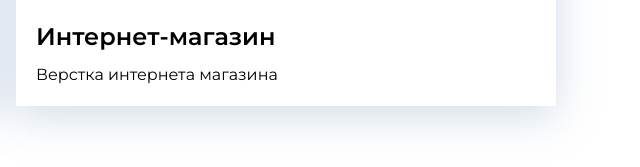
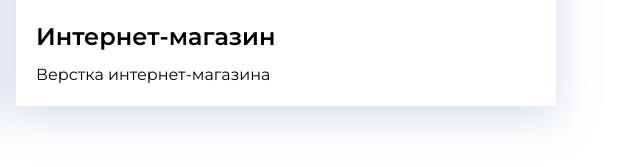
Before and after one commit to Korobas2k20/Portfolio, a plain HTML site: page index.html in a window 1280 px wide. Shown: the part 1203-1370 px from the top of the page, 634-1274 px from the left. Drawn offline with Linux system fonts and the light colour scheme.

Commit message:
Update index.html

```diff
--- a/index.html
+++ b/index.html
@@ -35,7 +35,7 @@
        <div class="card">
            <img class="card-image"src="./image/portfolio/magazine.jpg" alt="Магазин">
            <h3 class="card-title">Интернет-магазин</h3>
-           <p>Верстка интернета магазина</p>
+           <p>Верстка интернет-магазина</p>
        </div>
        <!--Card-->
 
```
